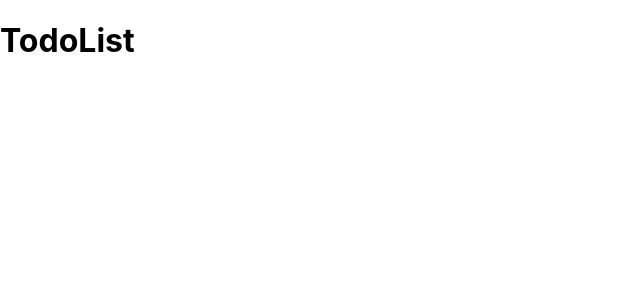
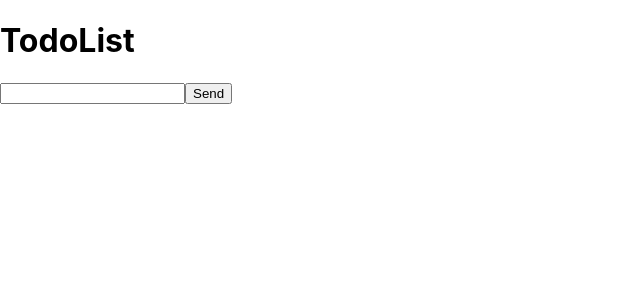
Before and after one commit to drameBoubacar/Todolist, a React (Create React App) app: page / in a window 1280 px wide. Shown: the top 300 px of the page, without its empty margins (0-640 px from the left). Built offline with nearby package versions, Linux system fonts and the light colour scheme.

Commit message:
create component Header and Input

```diff
--- a/src/App.js
+++ b/src/App.js
@@ -1,10 +1,13 @@
 import './App.css';
+import Header from './components/Header';
+import Input from './components/Input';
 
 function App() {
 
   return (
     <div>
-      <h1>TodoList</h1>
+      <Header/>
+      <Input/>
     </div>
   );
 }
--- /dev/null
+++ b/src/components/Header.js
@@ -0,0 +1,11 @@
+import React from 'react';
+
+function Header() {
+    return(
+        <div>
+            <h1>TodoList</h1>
+        </div>
+    )
+}
+
+export default Header;
--- /dev/null
+++ b/src/components/Input.js
@@ -0,0 +1,18 @@
+import React, {useState} from 'react';
+
+function Input(){
+    const [valueInput, setValueInput] = useState('');
+
+    const handleValue = (e) => {
+        setValueInput(e.target.value);
+    }
+    return(
+        <div>
+            <input type="text" onChange={handleValue}/>
+            <button>Send</button>
+            <p>{valueInput}</p>
+        </div>
+    )
+}
+
+export default Input;
```
